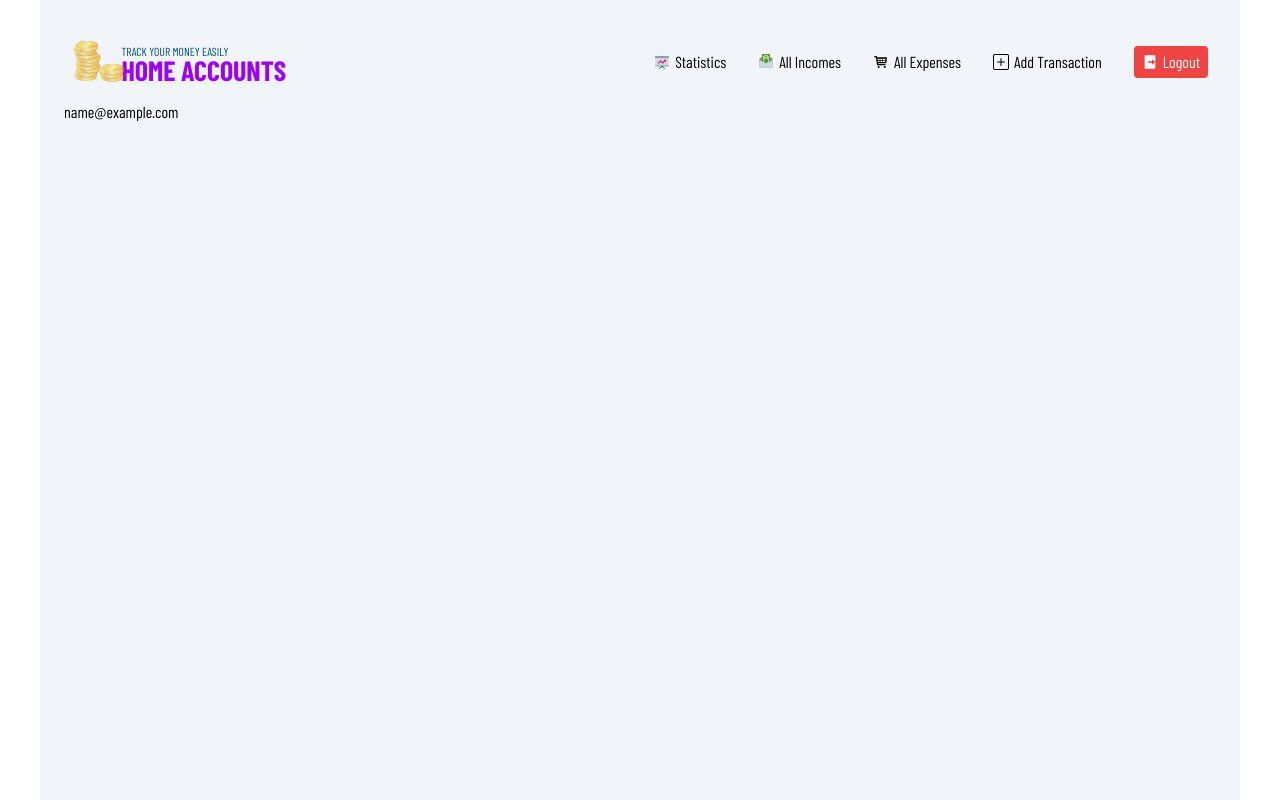
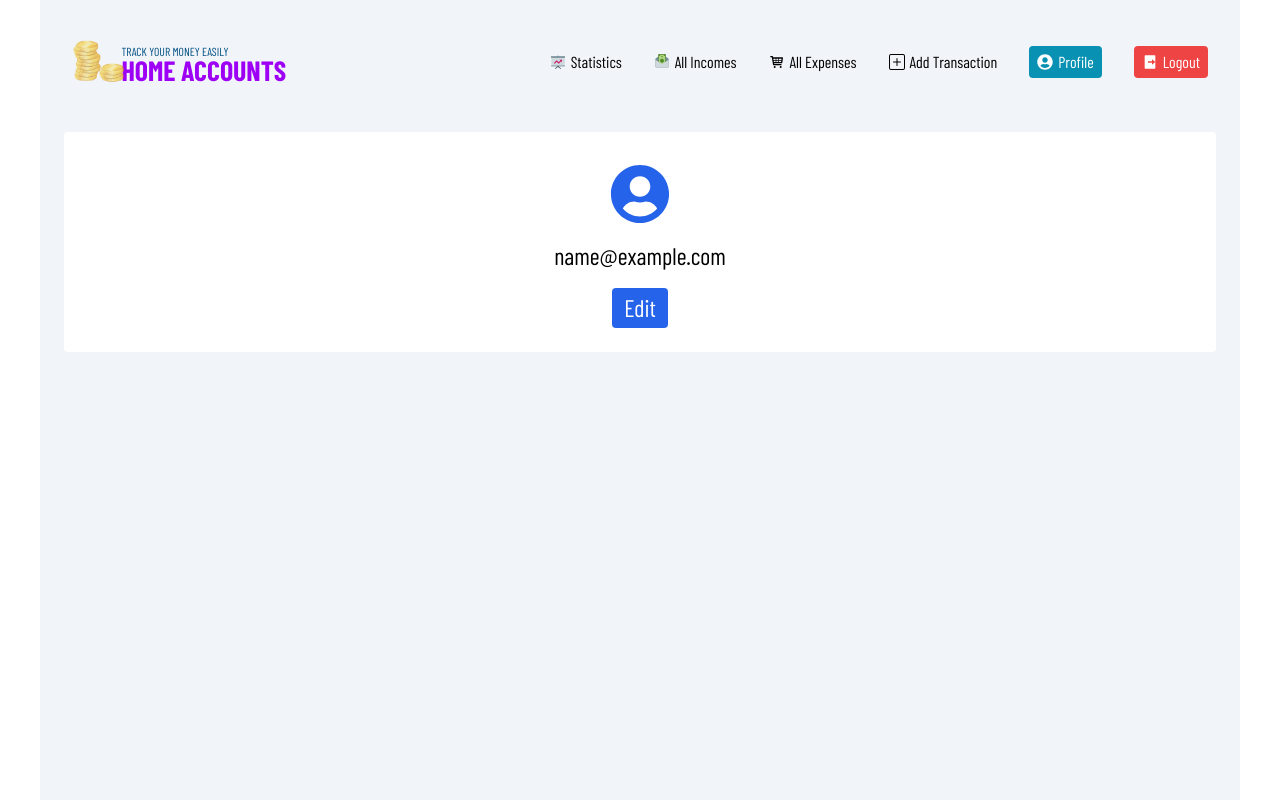
Before and after one commit to ajkacca457/home_accounts, a React (Create React App) app in the folder client/: page /dashboard/user in a window 1280 px wide. Built offline with nearby package versions, Linux system fonts and the light colour scheme; sample sign-in values are in the browser's storage; what react-fusioncharts would draw is missing.

Commit message:
update profile

```diff
--- a/client/src/pages/UserDetail.js
+++ b/client/src/pages/UserDetail.js
@@ -1,16 +1,23 @@
 import React from 'react';
 import { useGlobalContext } from '../context/GlobalContext';
+import { FaUserCircle } from "react-icons/fa";
 const UserDetail = () => {
 
     const { user } = useGlobalContext();
+    const [isEdit, setIsEdit] = React.useState(false);
+
+    if (isEdit) {
+        return (<h1>Edit profile</h1>);
+    }
     return (
-        <div>
+        <div className='py-8'>
             {user &&
-                <div>
-                    <h1>{user.firstname}</h1>
-                    <h1>{user.lastname}</h1>
-                    <p>{user.email}</p>
-                    <p>{user.location}</p>
+                <div className='bg-white p-4 text-center rounded text-2xl'>
+                    <FaUserCircle className='text-6xl mx-auto my-4 text-blue-600' />
+                    <h1 className='my-2'>{user.firstname}{" "}{user.lastname}</h1>
+                    <p className='my-2'>{user.email}</p>
+                    <p className='my-2'>{user.location}</p>
+                    <button className='bg-blue-600 text-white px-3 py-1 rounded my-2' onClick={() => setIsEdit(true)}>Edit</button>
                 </div>}
         </div>
     );
--- a/client/src/utilites/linkData.js
+++ b/client/src/utilites/linkData.js
@@ -1,33 +1,40 @@
-import {FcStatistics, FcMoneyTransfer} from "react-icons/fc"
-import {TiShoppingCart} from "react-icons/ti"
-import {BsPlusSquare} from "react-icons/bs"
+import { FcStatistics, FcMoneyTransfer } from "react-icons/fc";
+import { TiShoppingCart } from "react-icons/ti";
+import { BsPlusSquare } from "react-icons/bs";
+import { FaUserCircle } from "react-icons/fa";
 
-export const links= [
+export const links = [
     {
-        id:1,
-        path:"/dashboard",
-        text:"Statistics",
-        icon:<FcStatistics/>
+        id: 1,
+        path: "/dashboard",
+        text: "Statistics",
+        icon: <FcStatistics />
     },
     {
-        id:2,
-        path:"/dashboard/incomes",
-        text:"All Incomes",
-        icon:<FcMoneyTransfer/>
+        id: 2,
+        path: "/dashboard/incomes",
+        text: "All Incomes",
+        icon: <FcMoneyTransfer />
     },
     {
-        id:3,
-        path:"/dashboard/expenses",
-        text:"All Expenses",
-        icon:<TiShoppingCart/>
+        id: 3,
+        path: "/dashboard/expenses",
+        text: "All Expenses",
+        icon: <TiShoppingCart />
     },
     {
-        id:4,
-        path:"/dashboard/add-transaction",
-        text:"Add Transaction",
-        icon:<BsPlusSquare/>
+        id: 4,
+        path: "/dashboard/add-transaction",
+        text: "Add Transaction",
+        icon: <BsPlusSquare />
     },
-]
+    {
+        id: 5,
+        path: "/dashboard/user",
+        text: "Profile",
+        icon: <FaUserCircle />
+    },
+];
 
-export const incomeCategories=["Salary","Profit", "Investment", "Interest", "Other"];
-export const expenseCategories=["Groceries","Rent", "Insurance", "Entertainment", "Education","Health","Miscellaneous"];
+export const incomeCategories = ["Salary", "Profit", "Investment", "Interest", "Other"];
+export const expenseCategories = ["Groceries", "Rent", "Insurance", "Entertainment", "Education", "Health", "Miscellaneous"];
```
